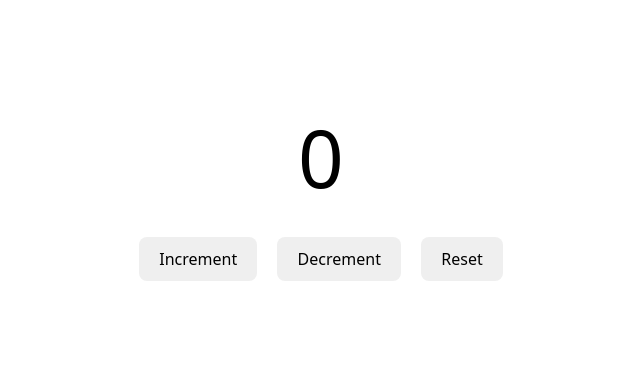
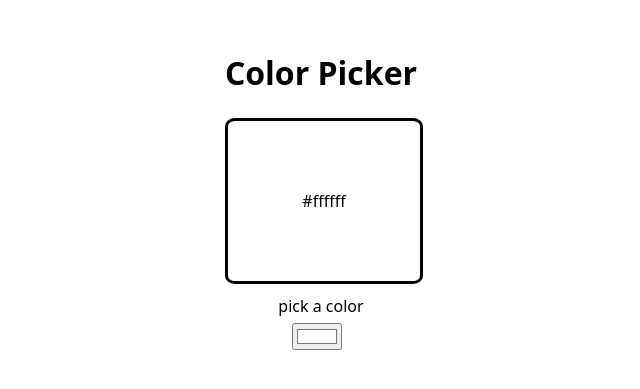
Before and after one commit to Akash-Anandhan/react, a React (Vite) app in the folder my-react-app/: page / in a window 1280 px wide. Shown: the part 219-608 px from the top of the page, without its empty margins (319-959 px from the left). Built offline with nearby package versions, Linux system fonts and the light colour scheme.

Commit message:
a color picker application usin the oncahnge and usestate

```diff
--- a/my-react-app/src/App.jsx
+++ b/my-react-app/src/App.jsx
@@ -1,6 +1,6 @@
-import Counter from './counter.jsx'
+import Colorpick from './Colorpick'
 
 function App() {
-  return(<Counter/>);
+  return(<Colorpick/>);
 }
 export default App
--- /dev/null
+++ b/my-react-app/src/Colorpick.jsx
@@ -0,0 +1,22 @@
+import { useState } from "react";
+
+function Colorpick(){
+    const [ color , setcolor] = useState("#ffffff");
+
+    const  handlecolor = (event) =>
+    {
+        setcolor(event.target.value);
+    }
+    return(
+        <div className="overall-container">
+            <h1>Color Picker</h1>
+            <div className="box" style={{backgroundColor : color}}>
+                <p>{color}</p>
+            </div>
+            <p className="prompt">pick a color</p>
+            <input className="colorp" type="color" value={color} onChange={handlecolor} />
+        </div>
+    );
+
+}
+export default Colorpick;
--- a/my-react-app/src/index.css
+++ b/my-react-app/src/index.css
@@ -50,3 +50,37 @@ button:focus-visible {
 .update-bts{
   margin: 10px;
 }
+.box{
+  width: 100%;
+  height: 20vh;
+  border: solid;
+  border-color: rgb(0, 0, 0);
+  border-radius: 5%;
+  align-items: center;
+  display: flex;
+  justify-content: center;
+
+}
+
+body{
+  display: flex;
+  align-items: center;
+  justify-content: center;
+  height: 100vh;
+}
+
+.colorp{
+  margin-top: 5px;
+  margin-left: 35%;
+}
+.overall-container{
+  display: flex;
+  flex-direction: column;
+}
+.prompt{
+  margin: 0px;
+  margin-top: 10px;
+  width: 100%;
+  text-align: center;
+
+}
```
